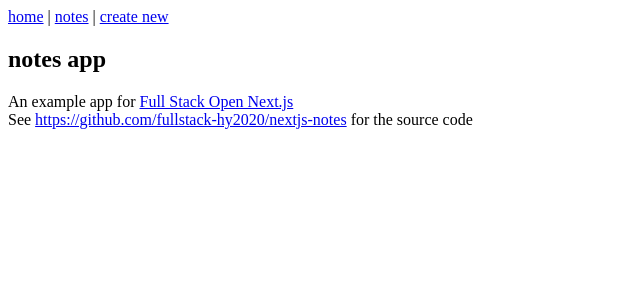
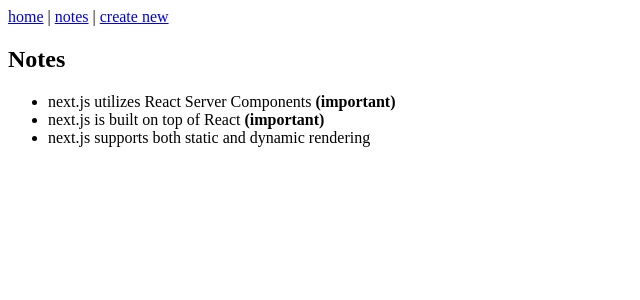
Before and after one commit to Gersoncs107/notes-app, a Next.js app: page / in a window 1280 px wide. Shown: the top 300 px of the page, without its empty margins (0-640 px from the left). Built offline with nearby package versions, Linux system fonts and the light colour scheme.

Commit message:
notes-app-nextjs-update

```diff
--- a/app/page.tsx
+++ b/app/page.tsx
@@ -1,24 +1,18 @@
 import { getNotes } from "./services/notes"
 
-const Home = () => {
-  console.log('hello next.js')
+const Notes = () => {
+  const notes = getNotes()
   return (
     <div>
-      <div>
-        <h2>notes app</h2>
-        An example app for{" "}
-        <a href="https://courses.mooc.fi/org/uh-cs/courses/full-stack-open-nextjs">
-          Full Stack Open Next.js
-        </a>
-      </div>
-      <div>
-        See{" "}
-        <a href="https://github.com/fullstack-hy2020/nextjs-notes">
-          https://github.com/fullstack-hy2020/nextjs-notes
-        </a>{" "}
-        for the source code
-      </div>
+      <h2>Notes</h2>
+      <ul>
+        {notes.map(note => (
+          <li key={note.id}>
+            {note.content} {note.important && <strong>(important)</strong>}
+          </li>
+        ))}
+      </ul>
     </div>
   )
 }
-export default Home
+export default Notes
```
